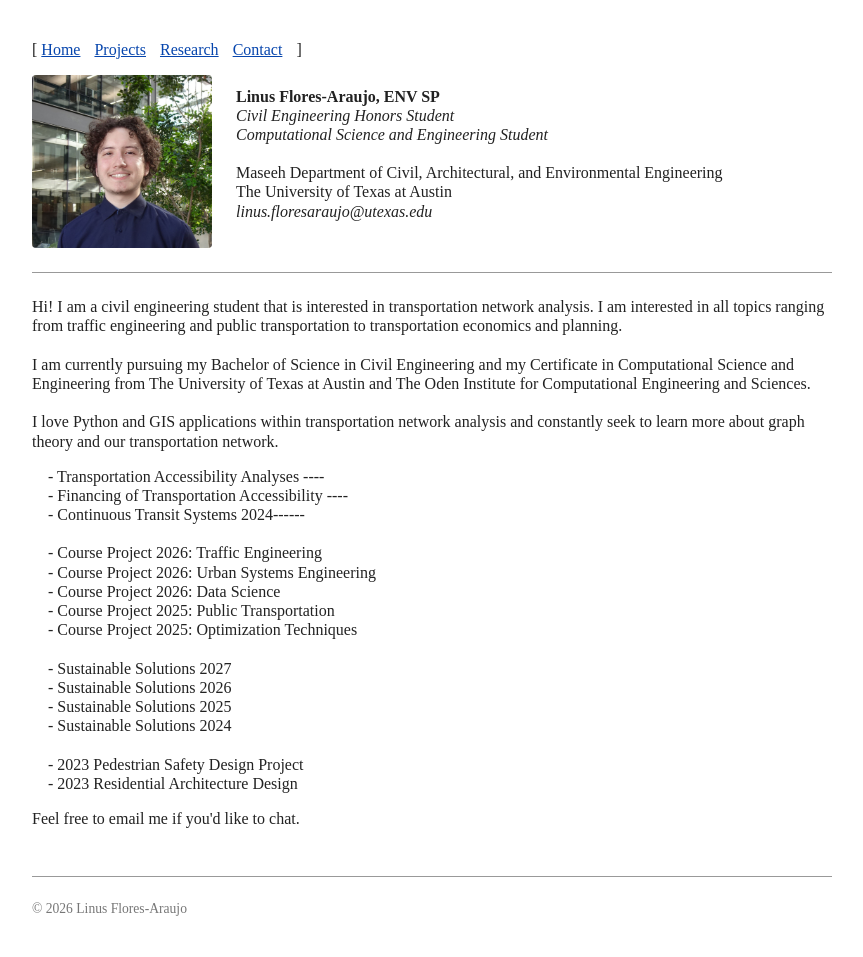
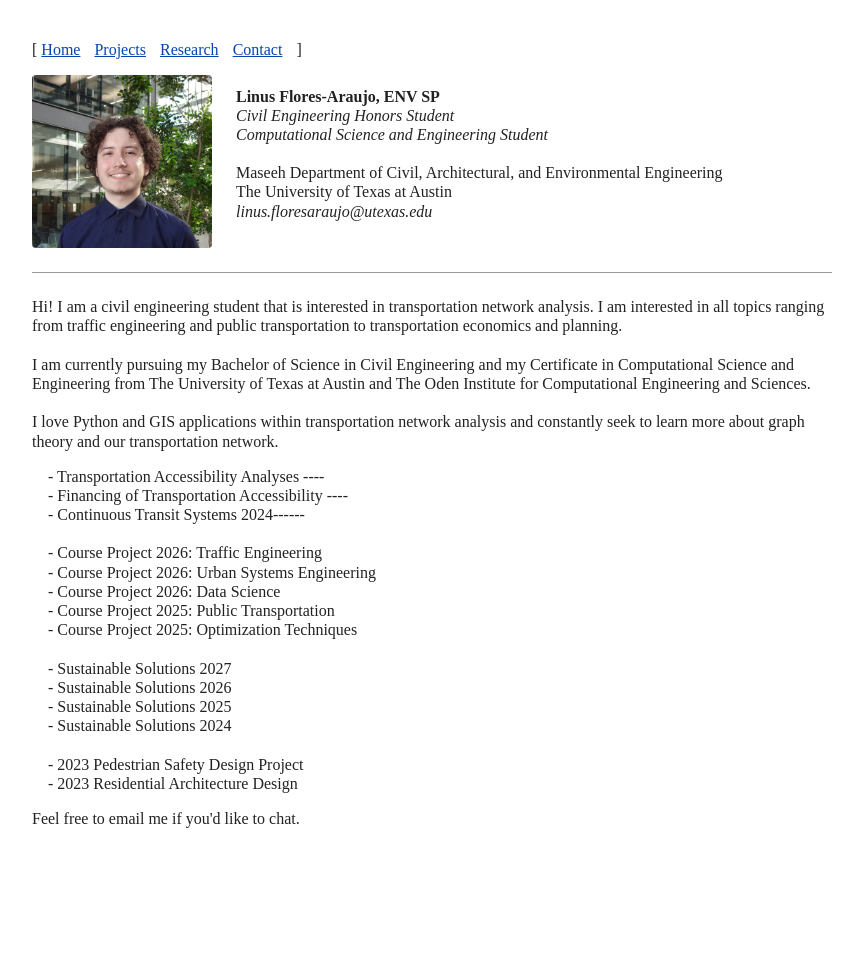
Before and after one commit to lfloresaraujo/lfloresaraujo.github.io, a Jekyll site: the page built from index.html, in a window 1280 px wide. Shown: the whole page, without its empty margins (208-1071 px from the left). Built offline with Jekyll 4.4.1, drawn with Linux system fonts in a browser that asks for light colours; after the commit the page ends 900 px from its top, so only the background shows below that.

Commit message:
Update default.html

```diff
--- a/_layouts/default.html
+++ b/_layouts/default.html
@@ -37,9 +37,6 @@
 
   {{ content }}
 
-  <footer>
-    <hr>
-    &copy; {{ site.time | date: "%Y" }} {{ site.title }}
-  </footer>
+
 </body>
 </html>
```
